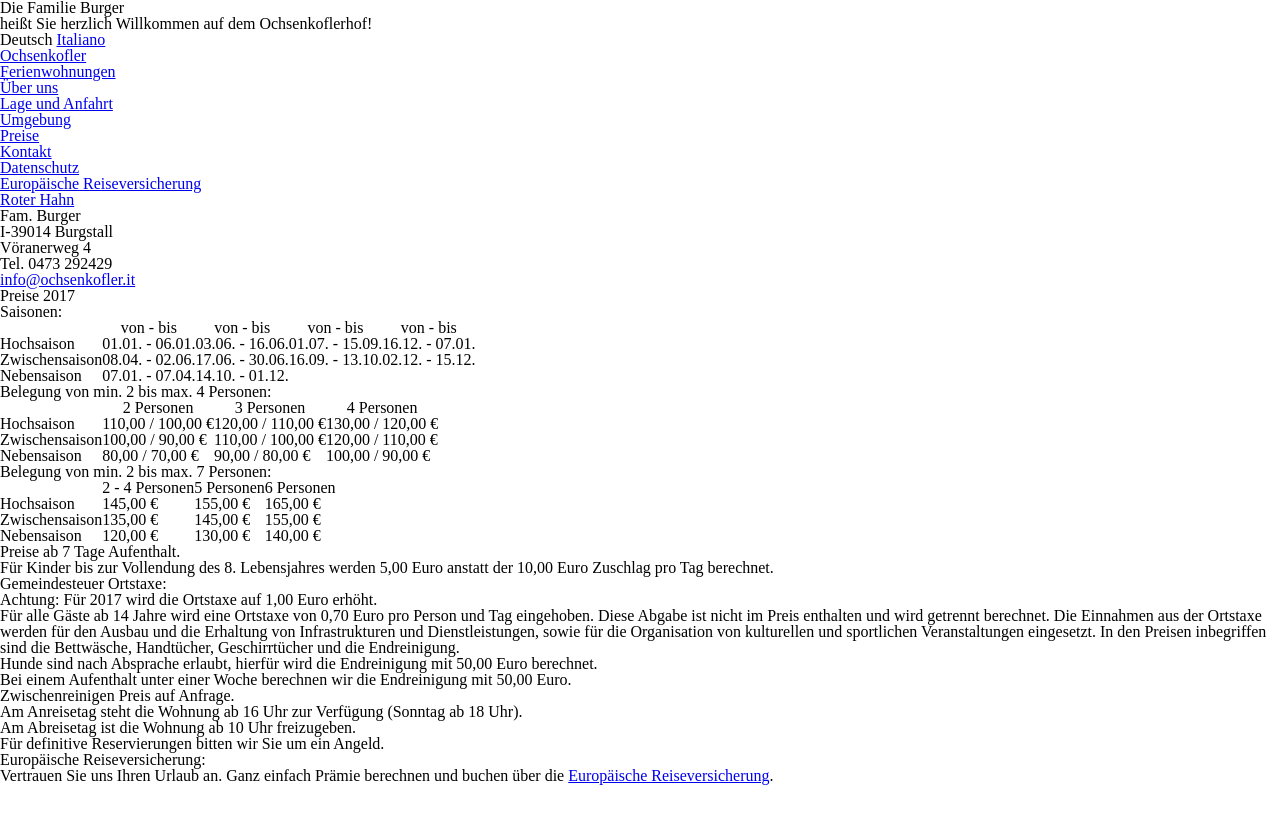
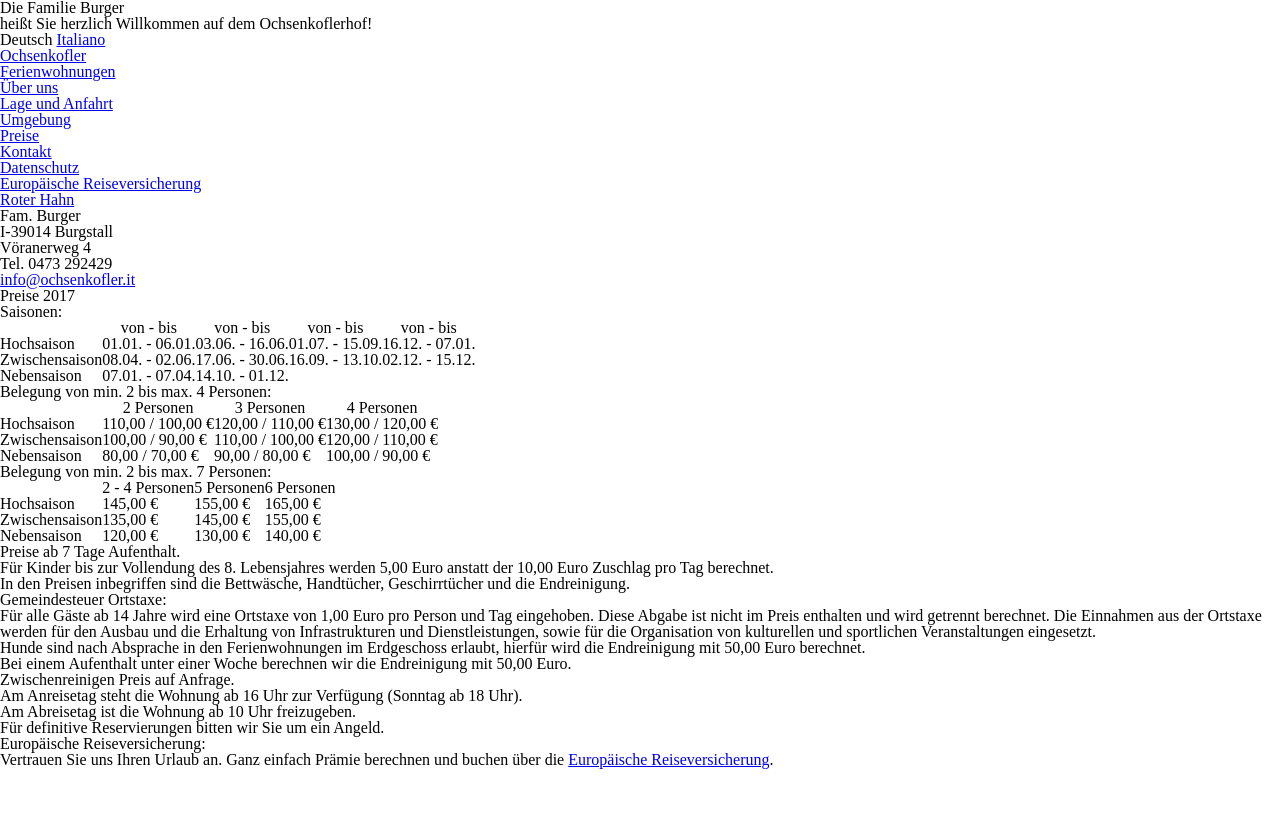
Before and after one commit to toburger/new.ochsenkofler.it, a Jekyll site: the page built from de/6-prices.markdown, in a window 1280 px wide. Shown: the top 824 px of the page. Built offline with Jekyll 4.4.1, drawn with Linux system fonts in a browser that asks for light colours; nearby versions of some CDN libraries; some web fonts are replaced; library files that are not in the unit come from our copies; comment, search, counter and statistics services are not loaded.

Commit message:
fix Ortstaxe

```diff
--- a/de/6-prices.markdown
+++ b/de/6-prices.markdown
@@ -37,15 +37,14 @@ Preise ab 7 Tage Aufenthalt.
 
 Für Kinder bis zur Vollendung des 8. Lebensjahres werden 5,00 Euro anstatt der 10,00 Euro Zuschlag pro Tag berechnet.
 
+In den Preisen inbegriffen sind die Bettwäsche, Handtücher, Geschirrtücher und die Endreinigung.
+
 #### Gemeindesteuer Ortstaxe:
 
-> **Achtung:** Für 2017 wird die Ortstaxe auf 1,00 Euro erhöht.
+Für alle Gäste ab 14 Jahre wird eine Ortstaxe von 1,00 Euro pro Person und Tag eingehoben. Diese Abgabe ist nicht im Preis enthalten und wird getrennt berechnet.
+Die Einnahmen aus der Ortstaxe werden für den Ausbau und die Erhaltung von Infrastrukturen und Dienstleistungen, sowie für die Organisation von kulturellen und sportlichen Veranstaltungen eingesetzt.
 
-Für alle Gäste ab 14 Jahre wird eine Ortstaxe von 0,70 Euro pro Person und Tag eingehoben. Diese Abgabe ist nicht im Preis enthalten und wird getrennt berechnet.
-Die Einnahmen aus der Ortstaxe werden für den Ausbau und die Erhaltung von Infrastrukturen und Dienstleistungen, sowie für die Organisation von kulturellen und sportlichen Veranstaltungen eingesetzt.
-In den Preisen inbegriffen sind die Bettwäsche, Handtücher, Geschirrtücher und die Endreinigung.
-
-Hunde sind nach Absprache erlaubt, hierfür wird die Endreinigung mit 50,00 Euro berechnet.
+Hunde sind nach Absprache in den Ferienwohnungen im Erdgeschoss erlaubt, hierfür wird die Endreinigung mit 50,00 Euro berechnet.
 
 Bei einem Aufenthalt unter einer Woche berechnen wir die Endreinigung mit 50,00 Euro.
 
```
Also changed, not shown: it/6-prices.markdown (+3 -5 lines).
